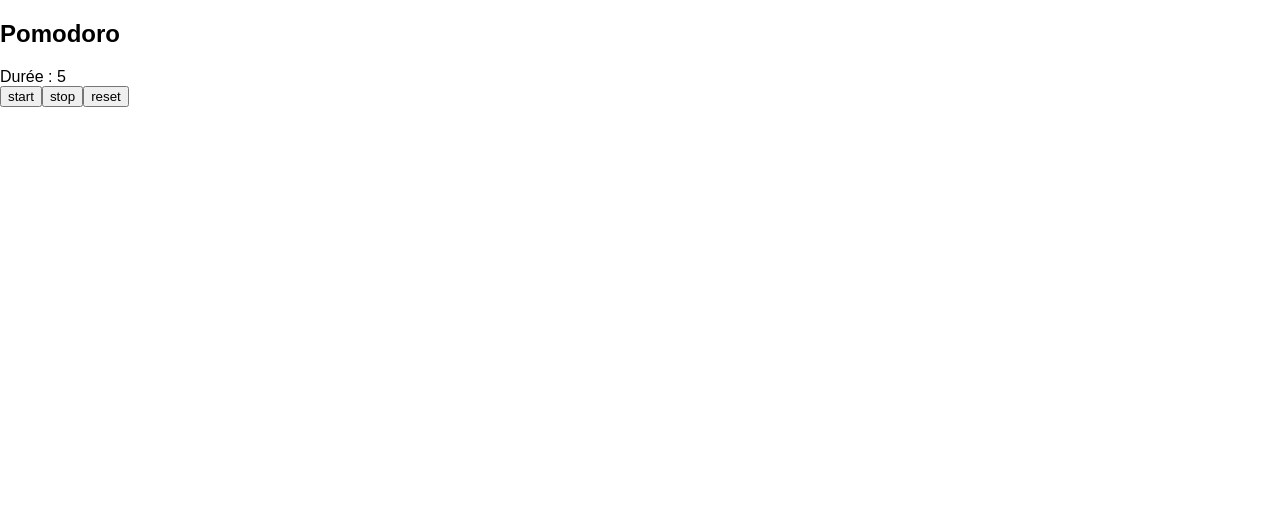
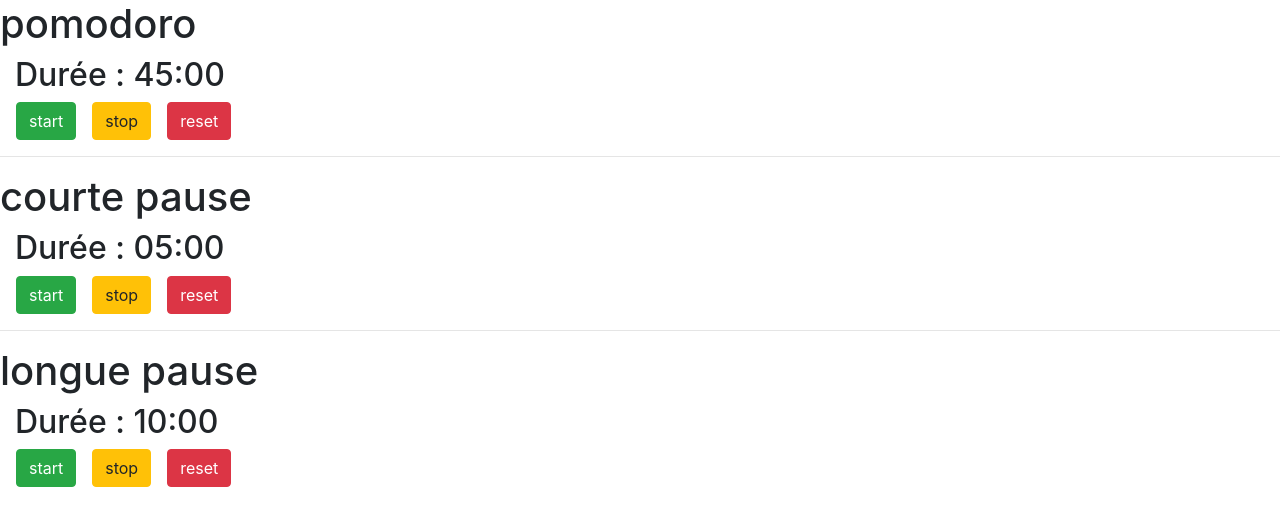
Before and after one commit to codeconcept/tomatimer, a React (Create React App) app: page / in a window 1280 px wide. Shown: the top 526 px of the page. Built offline with nearby package versions, Linux system fonts and the light colour scheme.

Commit message:
adding bootstrap 4

```diff
--- a/package.json
+++ b/package.json
@@ -3,6 +3,7 @@
   "version": "0.1.0",
   "private": true,
   "dependencies": {
+    "bootstrap": "^4.1.3",
     "react": "^16.4.2",
     "react-dom": "^16.4.2",
     "react-scripts": "1.1.5"
--- a/src/App.js
+++ b/src/App.js
@@ -5,7 +5,13 @@ import Timer from './components/Timer';
 class App extends Component {
   render() {
     return (
-      <Timer />
+      <div>
+        <Timer duration="45" title="pomodoro" />
+        <hr/>
+        <Timer duration="5" title="courte pause" />
+        <hr/>
+        <Timer duration="10" title="longue pause" />
+      </div>
     );
   }
 }
--- a/src/components/Button.jsx
+++ b/src/components/Button.jsx
@@ -3,7 +3,7 @@ import React, { Component } from "react";
 class Button extends Component {
   state = {};
   render() {
-    return <button onClick={this.props.onBtnClick}>{this.props.text}</button>;
+    return <button onClick={this.props.onBtnClick} className={this.props.btnCssClasses}>{this.props.text}</button>;
   }
 }
 
--- a/src/components/ButtonGroup.jsx
+++ b/src/components/ButtonGroup.jsx
@@ -3,12 +3,11 @@ import Button from './Button';
 
 class ButtonGroup extends Component {
   render() {
-    console.log(this.props);
     return (
       <div>
-        <Button text='start' onBtnClick={this.props.onStart}/>
-        <Button text='stop' onBtnClick={this.props.onStop} />
-        <Button text='reset' onBtnClick={this.props.onReset} />
+        <Button text='start' onBtnClick={this.props.onStart} btnCssClasses="btn btn-success ml-3"/>
+        <Button text='stop' onBtnClick={this.props.onStop} btnCssClasses="btn btn-warning ml-3"/>
+        <Button text='reset' onBtnClick={this.props.onReset} btnCssClasses="btn btn-danger ml-3" />
       </div>
     );
   }
--- a/src/components/Timer.jsx
+++ b/src/components/Timer.jsx
@@ -50,6 +50,23 @@ class Timer extends Component {
     })
   }
 
+  prependZero = value => {
+    return value < 10 ? "0"+ value.toString() : value.toString();
+  };
+
+  formatDuration = () => {
+    const minutes = Math.floor(this.state.duration / 60);
+    const seconds = Math.floor(this.state.duration % 60);
+    return `${this.prependZero(minutes)}:${this.prependZero(seconds)}`;
+  }
+
+  componentDidMount() {
+    this.setState({
+      initialValue: parseInt(this.props.duration, 10) * 60,
+      duration: parseInt(this.props.duration, 10) * 60
+    })
+  }
+
   componentWillUnmount() {
     this.clean();
   }
@@ -57,8 +74,8 @@ class Timer extends Component {
   render() {
     return (
       <div>
-        <h2>Pomodoro</h2>
-        <div>Durée : {this.state.duration}</div>
+        <h1>{this.props.title}</h1>
+        <h2 style={{marginLeft: 15}}>Durée : {this.formatDuration()}</h2>
         <ButtonGroup onStart={this.start} onStop={this.stop} onReset={this.reset} />
         <div>{this.state.message}</div>
       </div>
--- a/src/index.js
+++ b/src/index.js
@@ -3,6 +3,7 @@ import ReactDOM from 'react-dom';
 import './index.css';
 import App from './App';
 import registerServiceWorker from './registerServiceWorker';
+import 'bootstrap/dist/css/bootstrap.css';
 
 ReactDOM.render(<App />, document.getElementById('root'));
 registerServiceWorker();
```
Also changed, not shown: 1 other file (tests, documents, lock files or other folders).
